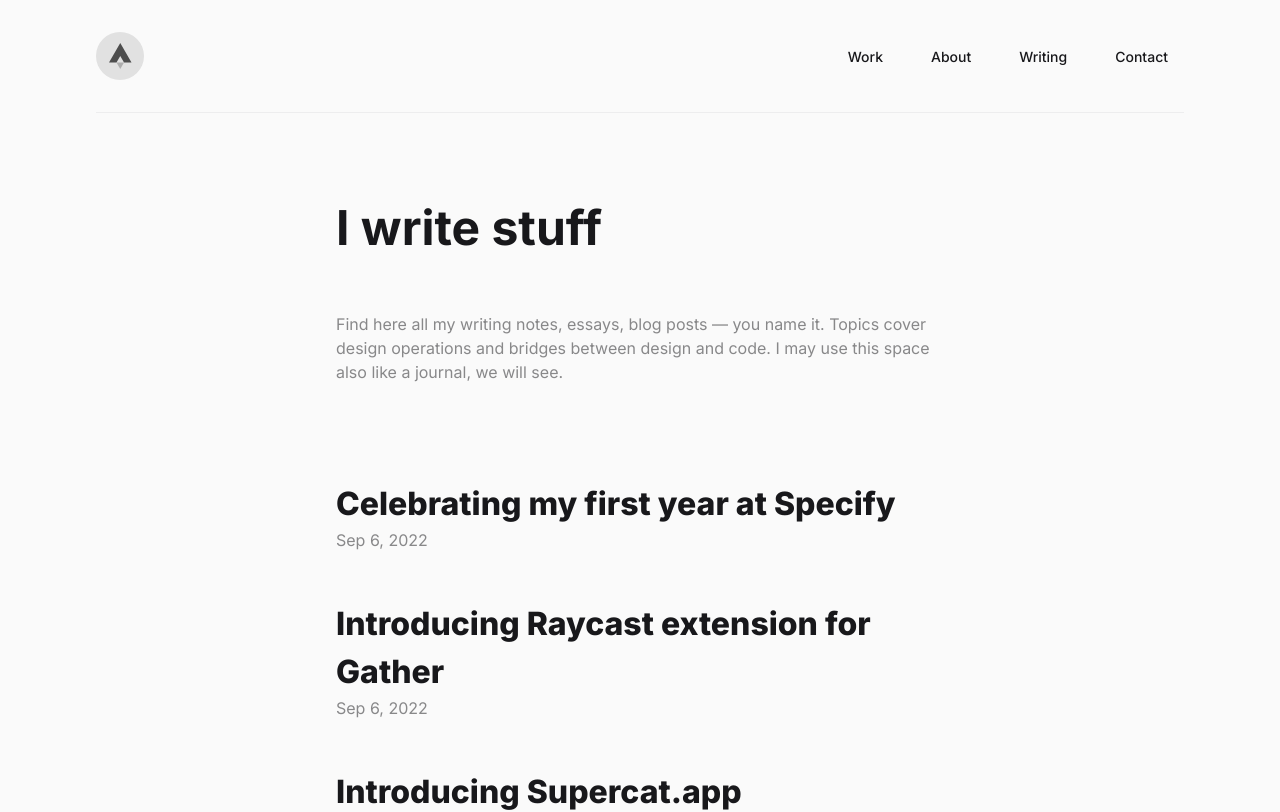
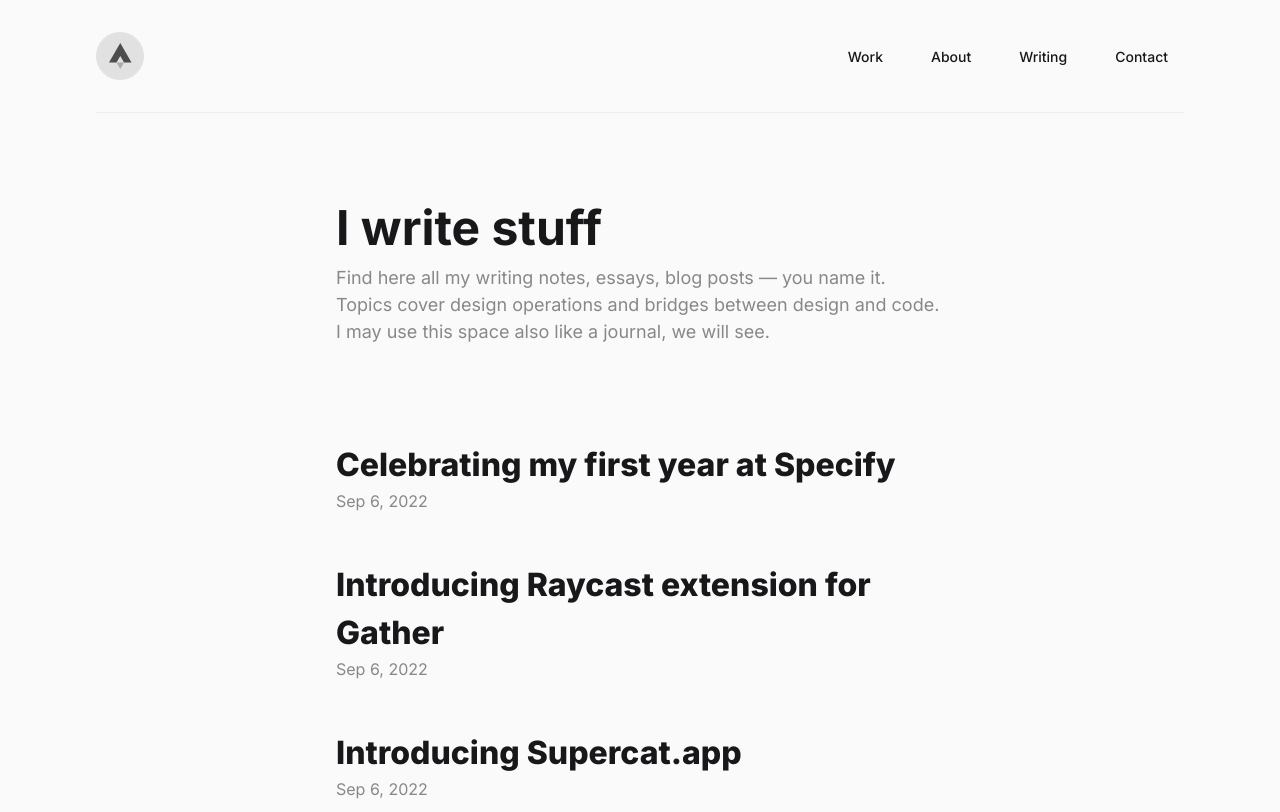
Before and after one commit to kaliaboi/personal-site, a Next.js app: page /writing in a window 1280 px wide. Shown: the top 812 px of the page. Built offline with nearby package versions, Linux system fonts and the light colour scheme.

Commit message:
Add styling to blog page

```diff
--- a/app/writing/page.tsx
+++ b/app/writing/page.tsx
@@ -15,10 +15,10 @@ export default function Home() {
           delay: 0.5,
           ease: [0, 0.71, 0.2, 1.01],
         }}
-        className="space-y-6 md:space-y-12 mt-24 md:mt-48 container max-w-2xl text-zinc-900 dark:text-zinc-100"
+        className="mt-24 md:mt-48 container max-w-2xl text-zinc-900 dark:text-zinc-100"
       >
         <h1 className="text-[48px] font-bold">I write stuff</h1>
-        <p className="text-[16px] opacity-50">
+        <p className="text-[18px] opacity-50">
           Find here all my writing notes, essays, blog posts — you name it.
           Topics cover design operations and bridges between design and code. I
           may use this space also like a journal, we will see.
```
